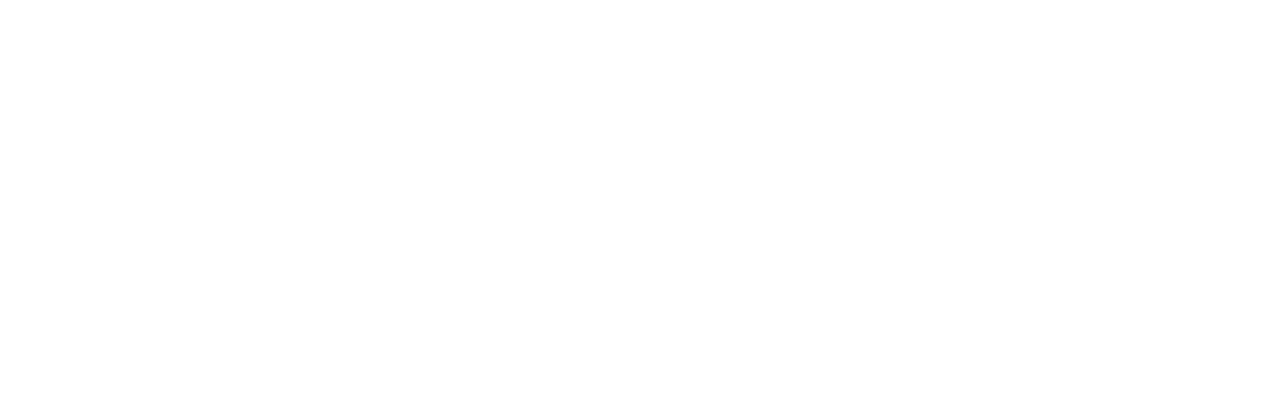
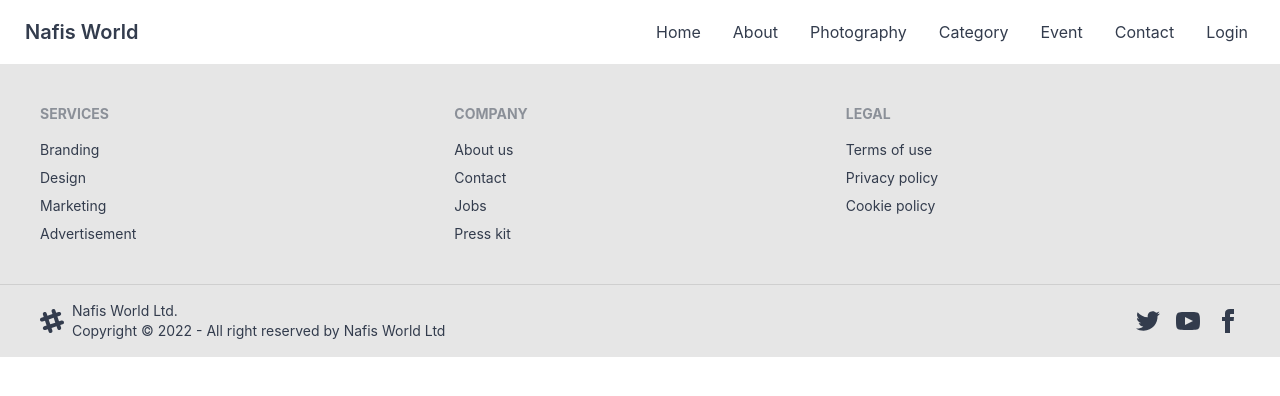
Before and after one commit to Nafis-Fahim50/nafis-photography-world-client, a React (Create React App) app: page / in a window 1280 px wide. Shown: the top 396 px of the page. Built offline with nearby package versions, Linux system fonts and the light colour scheme.

Commit message:
added header and footer

```diff
--- a/public/index.html
+++ b/public/index.html
@@ -1,5 +1,5 @@
 <!DOCTYPE html>
-<html lang="en">
+<html data-theme="emerald" lang="en">
   <head>
     <meta charset="utf-8" />
     <link rel="icon" href="%PUBLIC_URL%/favicon.ico" />
@@ -24,7 +24,7 @@
       work correctly both with client-side routing and a non-root public URL.
       Learn how to configure a non-root public URL by running `npm run build`.
     -->
-    <title>React App</title>
+    <title>Nafis World</title>
   </head>
   <body>
     <noscript>You need to enable JavaScript to run this app.</noscript>
--- a/src/App.js
+++ b/src/App.js
@@ -1,10 +1,11 @@
-import logo from './logo.svg';
 import './App.css';
+import { RouterProvider } from 'react-router-dom';
+import router from './Routes/Routes/Routes';
 
 function App() {
   return (
-    <div className="App">
-
+    <div className='container mx-auto'>
+      <RouterProvider router={router}></RouterProvider>
     </div>
   );
 }
--- /dev/null
+++ b/src/Layout/Main.js
@@ -0,0 +1,16 @@
+import React from 'react';
+import { Outlet } from 'react-router-dom';
+import Footer from '../Pages/Shared/Footer/Footer';
+import Header from '../Pages/Shared/Header/Header';
+
+const Main = () => {
+    return (
+        <div>
+            <Header></Header>
+            <Outlet></Outlet>
+            <Footer></Footer>
+        </div>
+    );
+};
+
+export default Main;
--- /dev/null
+++ b/src/Pages/Home/Home.js
@@ -0,0 +1,11 @@
+import React from 'react';
+
+const Home = () => {
+    return (
+        <div>
+
+        </div>
+    );
+};
+
+export default Home;
--- /dev/null
+++ b/src/Pages/Home/Home/Banner/Banner.js
@@ -0,0 +1,11 @@
+import React from 'react';
+
+const Banner = () => {
+    return (
+        <div>
+
+        </div>
+    );
+};
+
+export default Banner;
--- /dev/null
+++ b/src/Pages/Shared/Footer/Footer.js
@@ -0,0 +1,46 @@
+import React from 'react';
+
+const Footer = () => {
+    return (
+        <>
+            <footer className="footer p-10 bg-base-200 text-base-content">
+                <div>
+                    <span className="footer-title">Services</span>
+                    <a href='/' className="link link-hover">Branding</a>
+                    <a href='/' className="link link-hover">Design</a>
+                    <a href='/' className="link link-hover">Marketing</a>
+                    <a href='/' className="link link-hover">Advertisement</a>
+                </div>
+                <div>
+                    <span className="footer-title">Company</span>
+                    <a href='/' className="link link-hover">About us</a>
+                    <a href='/' className="link link-hover">Contact</a>
+                    <a href='/' className="link link-hover">Jobs</a>
+                    <a href='/' className="link link-hover">Press kit</a>
+                </div>
+                <div>
+                    <span className="footer-title">Legal</span>
+                    <a href='/' className="link link-hover">Terms of use</a>
+                    <a href='/' className="link link-hover">Privacy policy</a>
+                    <a href='/' className="link link-hover">Cookie policy</a>
+                </div>
+            </footer>
+            <footer className="footer px-10 py-4 border-t bg-base-200 text-base-content border-base-300">
+                <div className="items-center grid-flow-col">
+                    <svg width="24" height="24" viewBox="0 0 24 24" xmlns="http://www.w3.org/2000/svg" fillRule="evenodd" clipRule="evenodd" className="fill-current"><path d="M22.672 15.226l-2.432.811.841 2.515c.33 1.019-.209 2.127-1.23 2.456-1.15.325-2.148-.321-2.463-1.226l-.84-2.518-5.013 1.677.84 2.517c.391 1.203-.434 2.542-1.831 2.542-.88 0-1.601-.564-1.86-1.314l-.842-2.516-2.431.809c-1.135.328-2.145-.317-2.463-1.229-.329-1.018.211-2.127 1.231-2.456l2.432-.809-1.621-4.823-2.432.808c-1.355.384-2.558-.59-2.558-1.839 0-.817.509-1.582 1.327-1.846l2.433-.809-.842-2.515c-.33-1.02.211-2.129 1.232-2.458 1.02-.329 2.13.209 2.461 1.229l.842 2.515 5.011-1.677-.839-2.517c-.403-1.238.484-2.553 1.843-2.553.819 0 1.585.509 1.85 1.326l.841 2.517 2.431-.81c1.02-.33 2.131.211 2.461 1.229.332 1.018-.21 2.126-1.23 2.456l-2.433.809 1.622 4.823 2.433-.809c1.242-.401 2.557.484 2.557 1.838 0 .819-.51 1.583-1.328 1.847m-8.992-6.428l-5.01 1.675 1.619 4.828 5.011-1.674-1.62-4.829z"></path></svg>
+                    <p>Nafis World Ltd.  <br /> Copyright © 2022 - All right reserved by Nafis World Ltd</p>
+
+                </div>
+                <div className="md:place-self-center md:justify-self-end">
+                    <div className="grid grid-flow-col gap-4">
+                        <a href='/'><svg xmlns="http://www.w3.org/2000/svg" width="24" height="24" viewBox="0 0 24 24" className="fill-current"><path d="M24 4.557c-.883.392-1.832.656-2.828.775 1.017-.609 1.798-1.574 2.165-2.724-.951.564-2.005.974-3.127 1.195-.897-.957-2.178-1.555-3.594-1.555-3.179 0-5.515 2.966-4.797 6.045-4.091-.205-7.719-2.165-10.148-5.144-1.29 2.213-.669 5.108 1.523 6.574-.806-.026-1.566-.247-2.229-.616-.054 2.281 1.581 4.415 3.949 4.89-.693.188-1.452.232-2.224.084.626 1.956 2.444 3.379 4.6 3.419-2.07 1.623-4.678 2.348-7.29 2.04 2.179 1.397 4.768 2.212 7.548 2.212 9.142 0 14.307-7.721 13.995-14.646.962-.695 1.797-1.562 2.457-2.549z"></path></svg></a>
+                        <a href='/'><svg xmlns="http://www.w3.org/2000/svg" width="24" height="24" viewBox="0 0 24 24" className="fill-current"><path d="M19.615 3.184c-3.604-.246-11.631-.245-15.23 0-3.897.266-4.356 2.62-4.385 8.816.029 6.185.484 8.549 4.385 8.816 3.6.245 11.626.246 15.23 0 3.897-.266 4.356-2.62 4.385-8.816-.029-6.185-.484-8.549-4.385-8.816zm-10.615 12.816v-8l8 3.993-8 4.007z"></path></svg></a>
+                        <a href='/'><svg xmlns="http://www.w3.org/2000/svg" width="24" height="24" viewBox="0 0 24 24" className="fill-current"><path d="M9 8h-3v4h3v12h5v-12h3.642l.358-4h-4v-1.667c0-.955.192-1.333 1.115-1.333h2.885v-5h-3.808c-3.596 0-5.192 1.583-5.192 4.615v3.385z"></path></svg></a>
+                    </div>
+                </div>
+            </footer>
+        </>
+    );
+};
+
+export default Footer;
--- /dev/null
+++ b/src/Pages/Shared/Header/Header.js
@@ -0,0 +1,38 @@
+import React from 'react';
+import { Link } from 'react-router-dom';
+
+const Header = () => {
+    const menuItems = <>
+        <li>
+            <Link to='/'>Home</Link>
+            <Link to='/about'>About</Link>
+            <Link to='/photography'>Photography</Link>
+            <Link to='/category'>Category</Link>
+            <Link to='/event'>Event</Link>
+            <Link to='/contact'>Contact</Link>
+            <Link to='/login'>Login</Link>
+        </li>
+    </>
+    return (
+        <div className="navbar">
+            <div className="navbar-start">
+                <div className="dropdown">
+                    <label tabIndex={0} className="btn btn-ghost lg:hidden">
+                        <svg xmlns="http://www.w3.org/2000/svg" className="h-5 w-5" fill="none" viewBox="0 0 24 24" stroke="currentColor"><path strokeLinecap="round" strokeLinejoin="round" strokeWidth="2" d="M4 6h16M4 12h8m-8 6h16" /></svg>
+                    </label>
+                    <ul tabIndex={0} className="menu menu-compact dropdown-content mt-3 p-2 shadow bg-base-100 rounded-box w-52">
+                        {menuItems}
+                    </ul>
+                </div>
+                <Link className="btn btn-ghost normal-case text-xl">Nafis World</Link>
+            </div>
+            <div className="navbar-center hidden lg:flex">
+                <ul className="menu menu-horizontal p-0">
+                    {menuItems}
+                </ul>
+            </div>
+        </div>
+    );
+};
+
+export default Header;
```
Also changed, not shown: src/Routes/Routes/Routes.js (+18 -0 lines).
